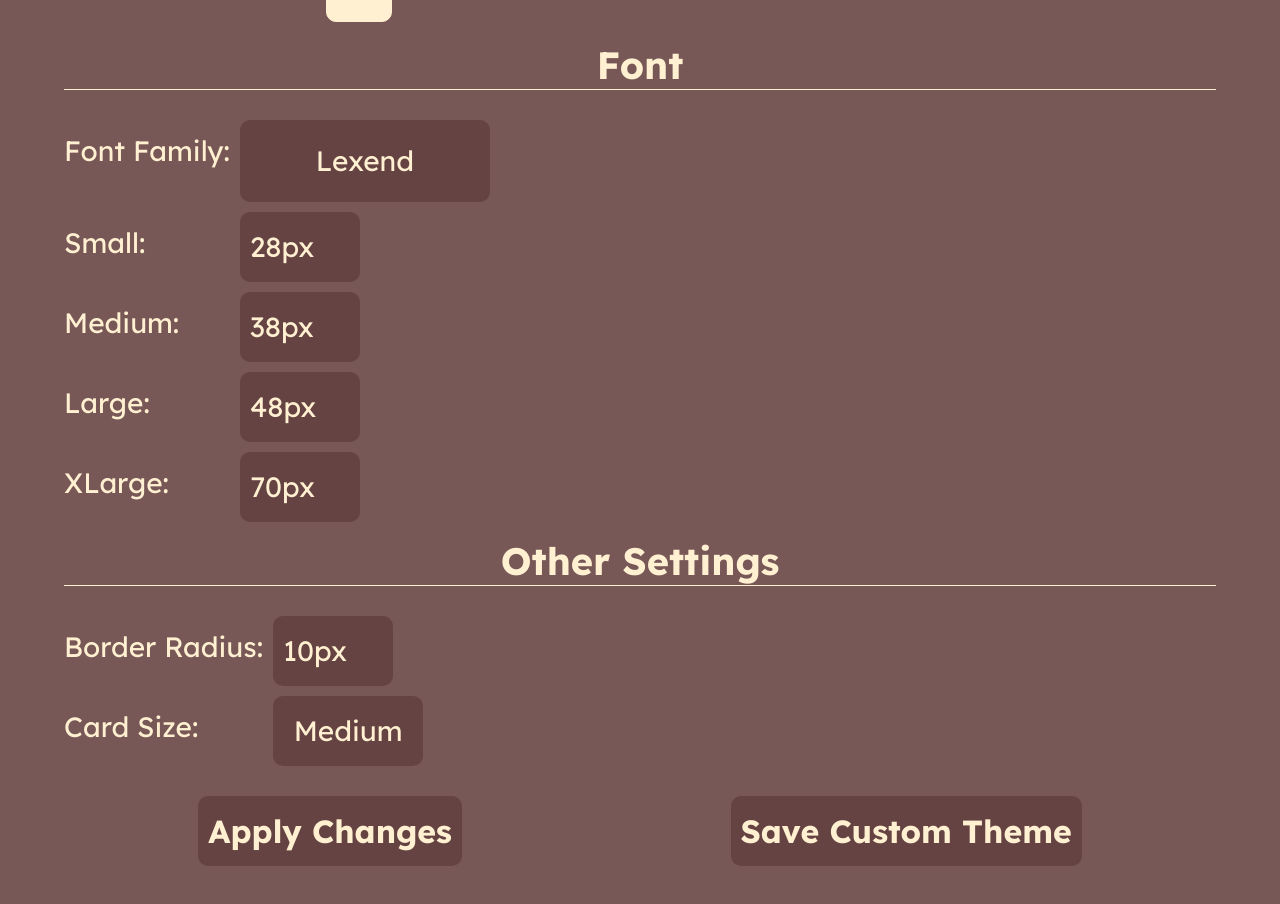
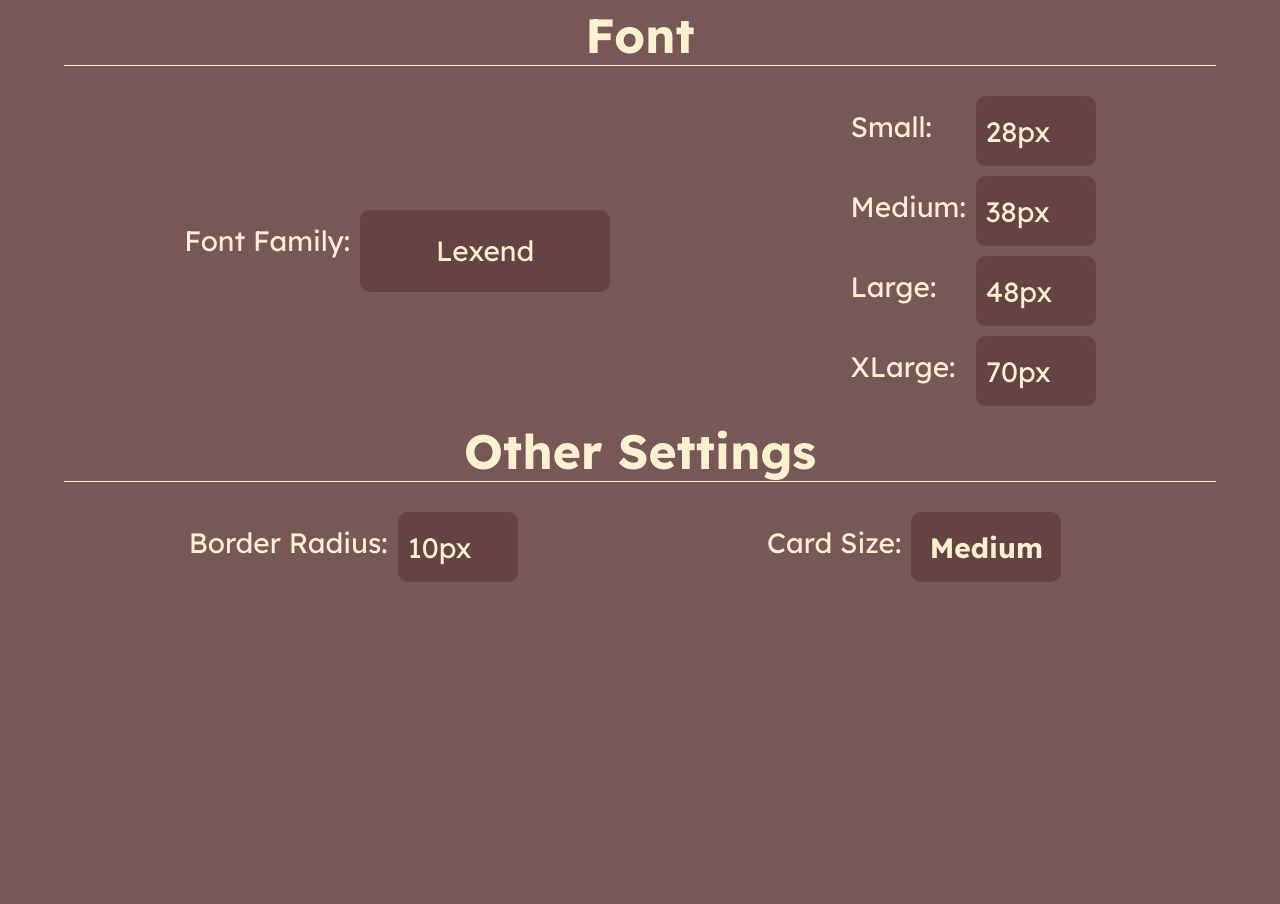
Before and after one commit to BigPeanutFromStudio/GameLog, a React (Vite) app: page /settings in a window 1280 px wide. Shown: the part 852-1756 px from the top of the page. Built offline with nearby package versions, Linux system fonts and the light colour scheme; a web font is replaced by a local one.

Commit message:
Settings UI looking better now

```diff
--- a/src/components/DataSettings.tsx
+++ b/src/components/DataSettings.tsx
@@ -22,20 +22,17 @@ const Wrapper = styled.div`
   flex-direction: column;
   justify-content: center;
   align-items: center;
+  width: 90%;
   .export-buttons {
     display: flex;
     gap: 15px;
   }
-  h1 {
-    all: unset;
-    border-bottom: none;
-    font-size: var(--medium-font);
-  }
   .section-h1 {
-    font-size: var(--medium-font);
+    font-size: var(--large-font);
     text-align: center;
     border-bottom: solid 1px var(--accent-color);
     margin-bottom: 30px;
     margin-top: 15px;
+    width: 100%;
   }
 `;
--- a/src/components/ExportButton.tsx
+++ b/src/components/ExportButton.tsx
@@ -10,7 +10,7 @@ const ExportButton = ({ saveMode }: ExportButtonProps) => {
   return (
     <Wrapper>
       <div className='container' onClick={() => saveData(saveMode)}>
-        <h1>Export {modes[saveMode]}</h1>
+        <h4>Export {modes[saveMode]}</h4>
       </div>
     </Wrapper>
   );
@@ -39,7 +39,7 @@ const Wrapper = styled.div`
     transform: scale(1.05);
     transition: transform 0.1s ease;
   }
-  h1 {
+  h4 {
     font-size: var(--medium-font);
   }
 `;
--- a/src/components/ImportButton.tsx
+++ b/src/components/ImportButton.tsx
@@ -29,7 +29,7 @@ const ImportButton = () => {
   return (
     <Wrapper>
       <div className='container' onClick={handleClick}>
-        <h1>Import data</h1>
+        <h4>Import data</h4>
         <input type='file' ref={inputFile} onChange={handleChange} />
       </div>
     </Wrapper>
@@ -61,7 +61,8 @@ const Wrapper = styled.div`
   input[type='file'] {
     display: none;
   }
-  h1 {
+  h4 {
     font-size: var(--medium-font);
+    text-align: center;
   }
 `;
--- a/src/components/ScaleButton.tsx
+++ b/src/components/ScaleButton.tsx
@@ -20,7 +20,7 @@ const ScaleButton = ({ setCardScale, cardScale }: ScaleButtonProps) => {
   return (
     <Wrapper>
       <div className='container' onClick={handleScale}>
-        <h1>{scaleTexts[currentScaleIndex]}</h1>
+        <h4>{scaleTexts[currentScaleIndex]}</h4>
       </div>
     </Wrapper>
   );
@@ -48,7 +48,7 @@ const Wrapper = styled.div`
     transform: scale(1.05);
     transition: transform 0.1s ease;
   }
-  h1 {
+  h4 {
     font-size: var(--small-font);
   }
 `;
--- a/src/components/ThemeSettings.tsx
+++ b/src/components/ThemeSettings.tsx
@@ -32,6 +32,10 @@ const ThemeSettings = ({
   ];
   return (
     <Wrapper>
+      <div className='buttons'>
+        <Button icon={<h1>Apply Changes</h1>} onClick={handleSubmit} />
+        <Button icon={<h1>Save Custom Theme</h1>} onClick={handleSaveTheme} />
+      </div>
       <div className='settings'>
         <div className='themes'>
           <h1>Themes</h1>
@@ -43,7 +47,8 @@ const ThemeSettings = ({
         </div>
         <div className='colors'>
           <h1>Colors</h1>
-          <div className='color-settings'>
+          <div className='category'>
+            <div className='group'>
               <label htmlFor='primary'>Primary Color: </label>
               <input
                 type='color'
@@ -65,6 +70,8 @@ const ThemeSettings = ({
                 value={colors.background}
                 onChange={handleColorChange}
               />
+            </div>
+            <div className='group'>
               <label htmlFor='text'>Text Color: </label>
               <input
                 type='color'
@@ -81,9 +88,11 @@ const ThemeSettings = ({
               />
             </div>
           </div>
+        </div>
         <div className='fonts'>
           <h1>Font</h1>
-          <div className='font-settings'>
+          <div className='category'>
+            <div className='group'>
               <label htmlFor='family'>Font Family: </label>
               <Select
                 name='family'
@@ -94,6 +103,8 @@ const ThemeSettings = ({
                   label: fontFamily,
                 }))}
               />
+            </div>
+            <div className='group'>
               <label htmlFor='small'>Small: </label>
               <Input
                 type='text'
@@ -128,9 +139,11 @@ const ThemeSettings = ({
               />
             </div>
           </div>
+        </div>
         <div className='other'>
           <h1>Other Settings</h1>
-          <div className='other-options'>
+          <div className='category'>
+            <div className='group'>
               <label htmlFor='borderRadius'>Border Radius: </label>
               <Input
                 type='text'
@@ -139,14 +152,13 @@ const ThemeSettings = ({
                 onChange={handleBorderRadiusChange}
                 minWidth='100px'
               />
+            </div>
+            <div className='group'>
               <label>Card Size: </label>
               <ScaleButton cardScale={cardScale} setCardScale={setCardScale} />
             </div>
           </div>
         </div>
-      <div className='buttons'>
-        <Button icon={<h1>Apply Changes</h1>} onClick={handleSubmit} />
-        <Button icon={<h1>Save Custom Theme</h1>} onClick={handleSaveTheme} />
       </div>
     </Wrapper>
   );
@@ -173,28 +185,33 @@ const Wrapper = styled.div`
     justify-content: space-around;
     align-items: center;
   }
-  .color-settings,
-  .font-settings,
-  .other-options {
-    display: grid;
-    grid-template-columns: auto 1fr;
-    gap: 10px;
+  .themes {
+    max-width: 100%;
   }
 
+  .category {
+    display: flex;
+    justify-content: space-around;
+    align-items: center;
+  }
+  .group {
+    display: grid;
+    grid-template-columns: auto auto;
+    justify-content: center;
+    gap: 10px;
+    max-width: 100%;
+  }
   .themes h1,
   .other h1,
   .colors h1,
   .fonts h1 {
-    font-size: var(--medium-font);
+    font-size: var(--large-font);
     text-align: center;
     border-bottom: solid 1px var(--accent-color);
     margin-bottom: 30px;
     margin-top: 15px;
   }
-  .other-options h1 {
-    all: unset;
-    font-size: var(--small-font);
-  }
+
   label {
     line-height: 2.2;
   }
--- a/src/components/ThemeTabs.tsx
+++ b/src/components/ThemeTabs.tsx
@@ -53,6 +53,8 @@ export default ThemeTabs;
 
 const Wrapper = styled.div`
   .preset-tabs {
+    max-width: 100%;
+    flex-wrap: wrap;
     display: flex;
     flex-direction: row;
     align-items: center;
@@ -68,6 +70,7 @@ const Wrapper = styled.div`
     display: flex;
     justify-content: center;
     align-items: center;
+    flex-wrap: wrap;
     transition: transform 0.1s ease;
     cursor: pointer;
   }
--- a/src/pages/SettingsMenu.tsx
+++ b/src/pages/SettingsMenu.tsx
@@ -100,10 +100,10 @@ const SettingsMenu = () => {
 
   return (
     <Wrapper>
-      <Link className='link' to='/'>
-        <Button icon={<MdNavigateBefore size={35} />} onClick={() => {}} />
-      </Link>
       <div className='tab-switch'>
+        <Link className='link' to='/'>
+          <Button icon={<MdNavigateBefore size={35} />} onClick={() => {}} />
+        </Link>
         {tabs.map((tab, index) => (
           <Button
             key={tab}
@@ -124,6 +124,7 @@ const Wrapper = styled.div`
   flex-direction: column;
   justify-content: center;
   align-items: center;
+  user-select: none;
   label {
     font-size: var(--small-font);
   }
@@ -148,9 +149,6 @@ const Wrapper = styled.div`
     background-color: var(--secondary-color);
   }
   .link {
-    position: absolute;
-    top: 15px;
-    left: 15px;
     text-decoration: none;
     color: var(--text-color);
   }
```
Lines whose indentation alone changed are shown as unchanged.
